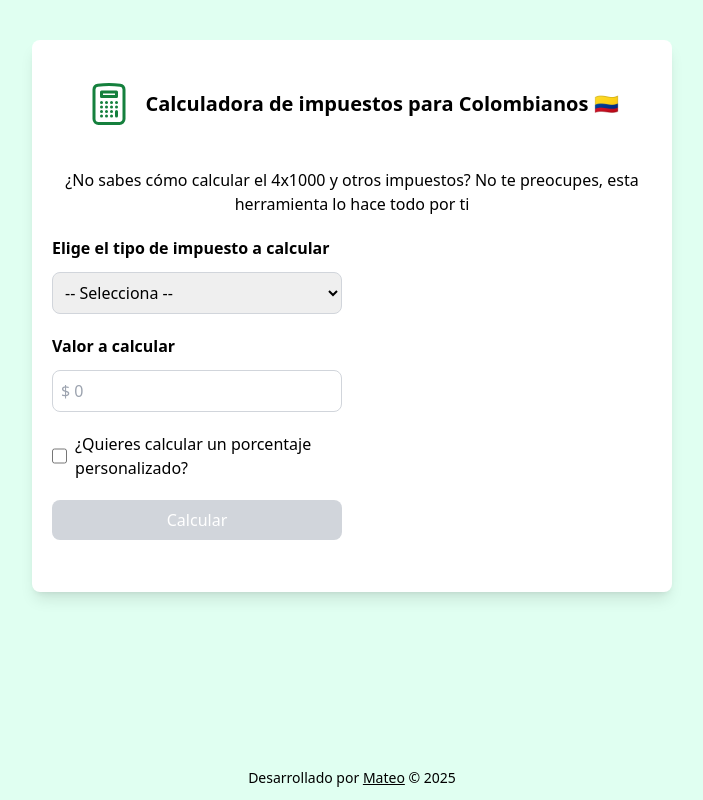
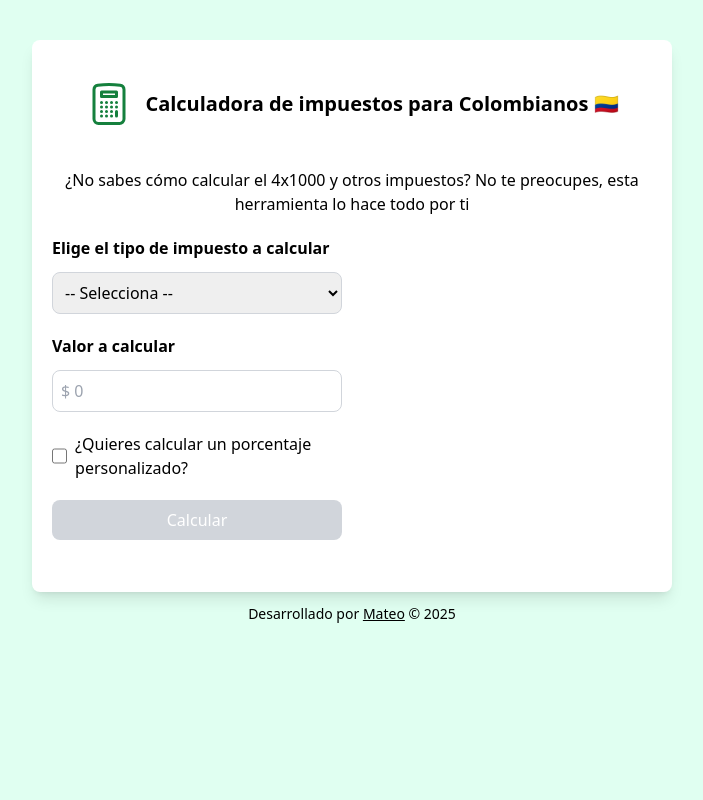
Before and after one commit to mateobetancurb/colombia-taxes-calculator, a React (Vite) app: page / in a window 1280 px wide. Shown: the whole page, without its empty margins (288-991 px from the left). Built offline with nearby package versions, Linux system fonts and the light colour scheme.

Commit message:
fix: adjust Footer component styling for better positioning

```diff
--- a/src/components/Footer.tsx
+++ b/src/components/Footer.tsx
@@ -3,7 +3,7 @@ function Footer() {
 	const currentYear = date.getFullYear();
 
 	return (
-		<p className="absolute bottom-0 text-sm w-full text-center py-3">
+		<p className="mt-auto text-sm w-full text-center py-3">
 			Desarrollado por{" "}
 			<a
 				href="https://www.linkedin.com/in/mateobetancurb"
```
